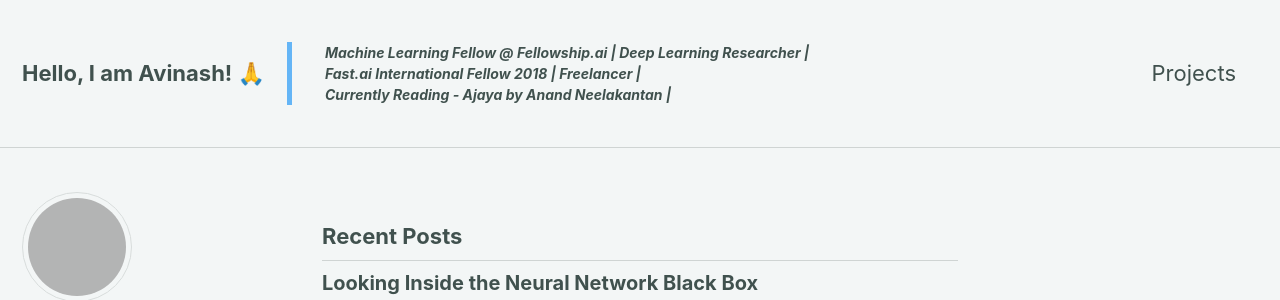
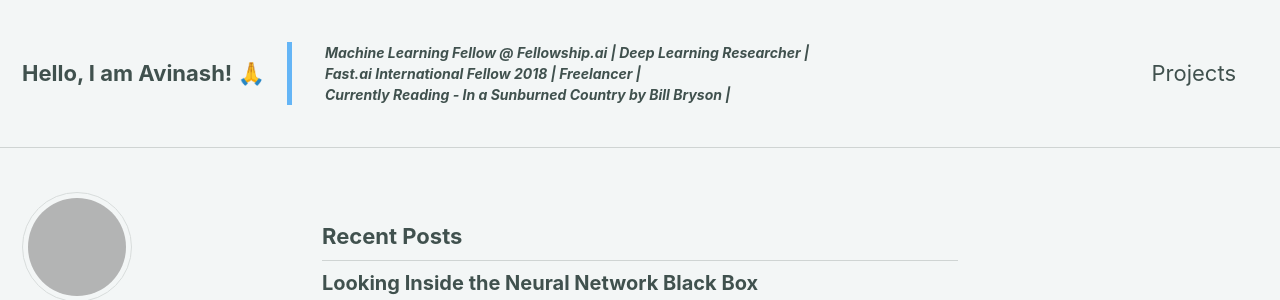
Before and after one commit to theimgclist/theimgclist.github.io, a Jekyll site: the page built from index.html, in a window 1280 px wide and 900 px high. Shown: the top 300 px of the window. Built offline with Jekyll 4.4.1, drawn with Linux system fonts in a browser that asks for light colours; nearby versions of some CDN libraries; the list of posts is cut into pages by our own code; grey boxes are pictures that could not be loaded.

Commit message:
Blog - Updated header

```diff
--- a/_includes/masthead.html
+++ b/_includes/masthead.html
@@ -5,7 +5,7 @@
 
 		<a class="site-title" href="{{ '/' | absolute_url }}">Hello, I am Avinash! &#x1f64f;</a>
 		<div class="my-header">
-		<blockquote><p><b>Machine Learning Fellow @ Fellowship.ai | Deep Learning Researcher | </br>Fast.ai International Fellow 2018 | Freelancer | </br>Currently Reading - Ajaya by Anand Neelakantan | </b></p></blockquote>
+		<blockquote><p><b>Machine Learning Fellow @ Fellowship.ai | Deep Learning Researcher | </br>Fast.ai International Fellow 2018 | Freelancer | </br>Currently Reading - In a Sunburned Country by Bill Bryson | </b></p></blockquote>
 		</div>
         <ul class="visible-links">
           {% for link in site.data.navigation.main %}
```
